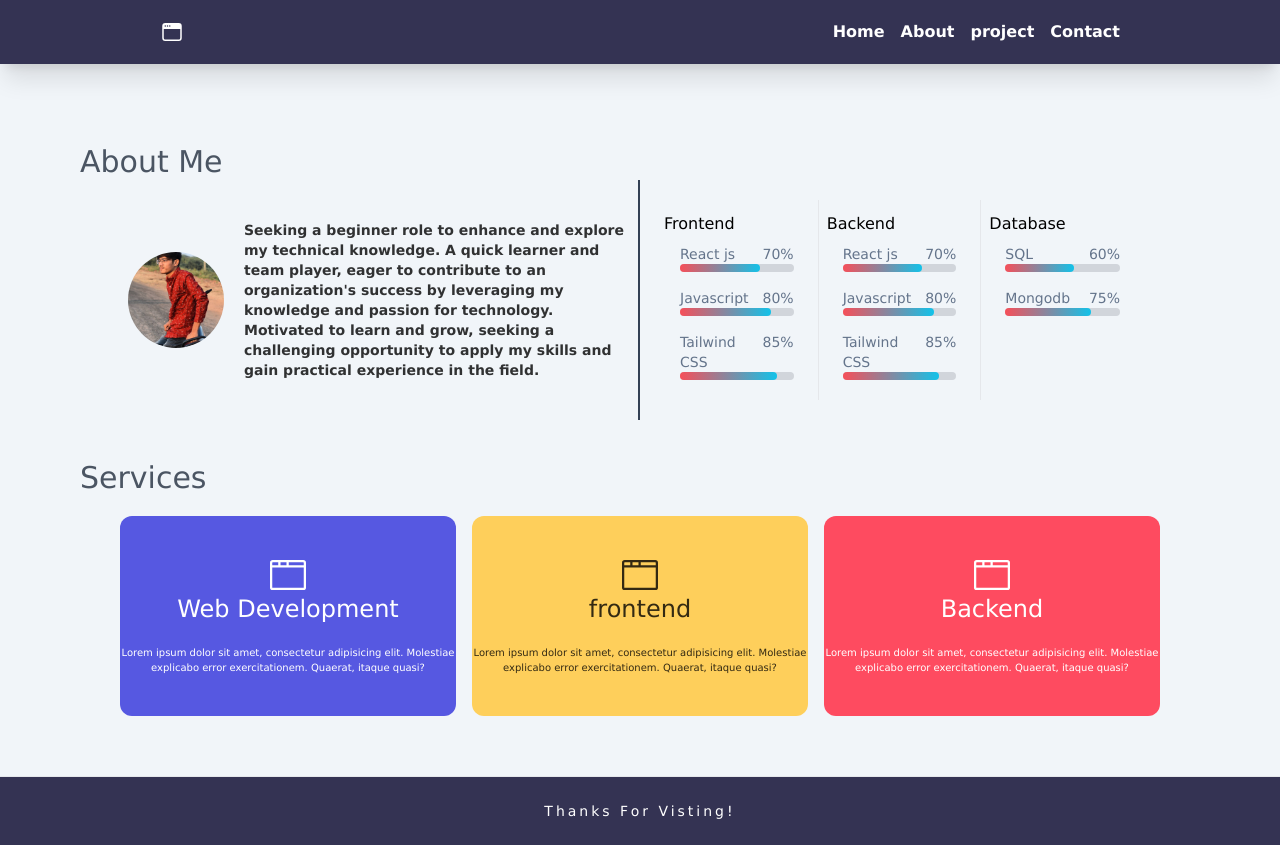
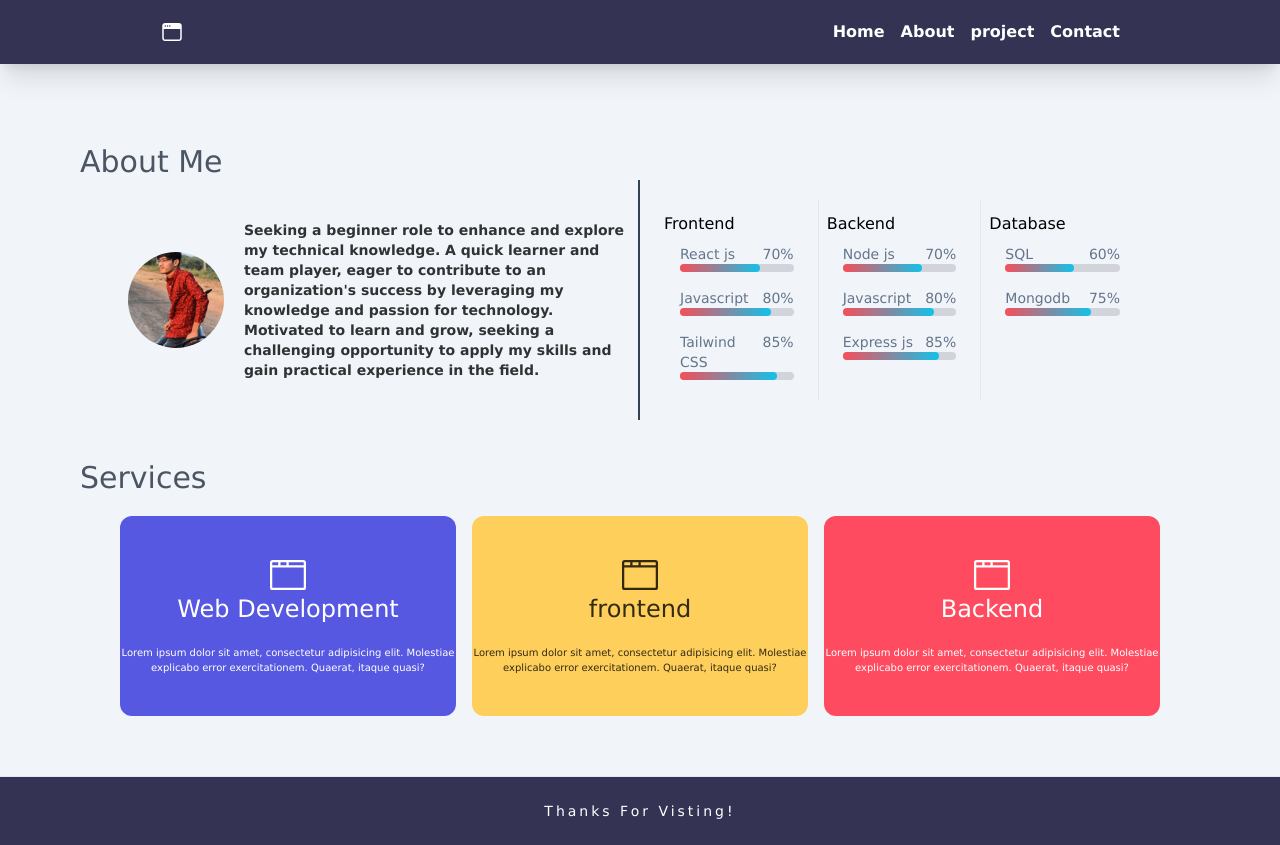
Before and after one commit to SolankiRohit7101/portfolio, a React (Vite) app in the folder front/: page /about in a window 1280 px wide. Built offline with nearby package versions, Linux system fonts and the light colour scheme.

Commit message:
Update About.jsx

```diff
--- a/front/src/components/About.jsx
+++ b/front/src/components/About.jsx
@@ -64,7 +64,7 @@ const About = () => {
               <div className="text-sm  text-slate-500  px-4">
                 <div className="py-2">
                   <div className="flex justify-between">
-                    <p>React js</p>
+                    <p>Node js</p>
                     <p>70%</p>
                   </div>
                   <div className="relative w-md  h-2 w-[100%] mx-auto rounded-3xl bg-gray-300">
@@ -82,7 +82,7 @@ const About = () => {
                 </div>
                 <div className="py-2">
                   <div className="flex justify-between">
-                    <p>Tailwind CSS</p>
+                    <p>Express js</p>
                     <p>85%</p>
                   </div>
                   <div className="relative w-md  h-2 w-[100%] mx-auto rounded-3xl bg-gray-300">
```
